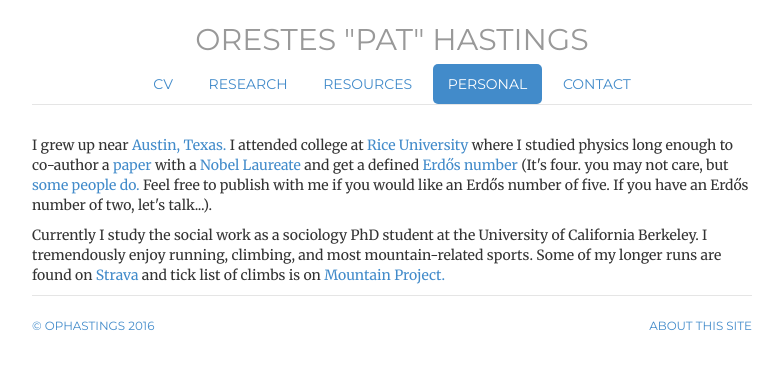
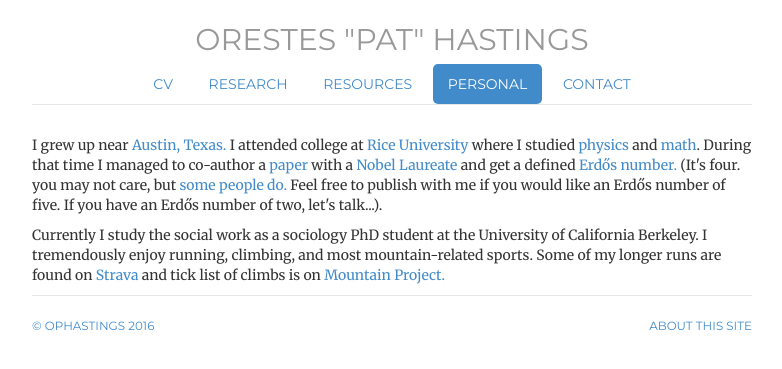
Before and after one commit to ophastings/ophastings.github.io, a Jekyll site: the page built from personal/index.html, in a window 1280 px wide. Shown: the top 369 px of the page, without its empty margins (248-1030 px from the left). Built offline with Jekyll 4.4.1, drawn with Linux system fonts in a browser that asks for light colours; comment, search, counter and statistics services are not loaded.

Commit message:
update about

```diff
--- a/personal/index.html
+++ b/personal/index.html
@@ -11,10 +11,13 @@ description: Personal page of ophastings.com, the website of Orestes Hastings, a
 
 
 <p>I grew up near <a href="http://maps.google.com/maps?q=Lago+Vista,+TX&amp;um=1&amp;ie=UTF-8&amp;hq=&amp;hnear=Lago+Vista,+TX&amp;gl=us&amp;ei=wqvPTJ7LAYPSsAOcoan4AQ&amp;sa=X&amp;oi=geocode_result&amp;ct=image&amp;resnum=1&amp;ved=0CBsQ8gEwAA">Austin, Texas.</a>
-I attended college at <a title="http://www.rice.edu/" href="http://www.rice.edu/">Rice University</a> where
-I studied physics long enough to co-author a <a href="http://www.nist.gov/manuscript-publication-search.cfm?pub_id=842476">paper</a> with a <a href="http://www.nobelprize.org/nobel_prizes/physics/laureates/2012/wineland-facts.html">Nobel Laureate</a>
-and get a defined <a href="http://www.oakland.edu/enp/">Erdős number</a> (It's four.
-you may not care, but <a title="http://xkcd.com/599/" href="http://xkcd.com/599/">some people do.</a> Feel free to publish with me if you would like an Erdős number of five. If you have an Erdős number of two, let's talk...).
+I attended college at <a title="http://www.rice.edu/" href="http://www.rice.edu/">Rice University</a> where I studied <a href="http://www.physics.rice.edu/">physics</a> and <a href="http://math.rice.edu/">math</a>.
+During that time I managed to co-author
+a <a href="http://www.nist.gov/manuscript-publication-search.cfm?pub_id=842476">paper</a> with
+a <a href="http://www.nobelprize.org/nobel_prizes/physics/laureates/2012/wineland-facts.html">Nobel Laureate</a>
+and get a defined <a href="http://www.oakland.edu/enp/">Erdős number.</a> (It's four.
+you may not care, but <a title="http://xkcd.com/599/" href="http://xkcd.com/599/">some people do.</a>
+Feel free to publish with me if you would like an Erdős number of five. If you have an Erdős number of two, let's talk...).
 </p>
 
 <p>Currently I study the social work as a sociology PhD student at the University of California Berkeley. I tremendously enjoy running, climbing, and most mountain-related sports.
```
